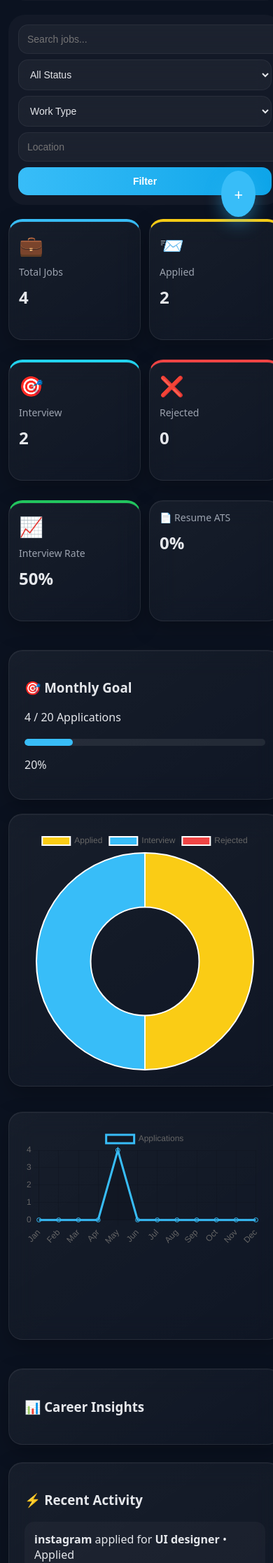
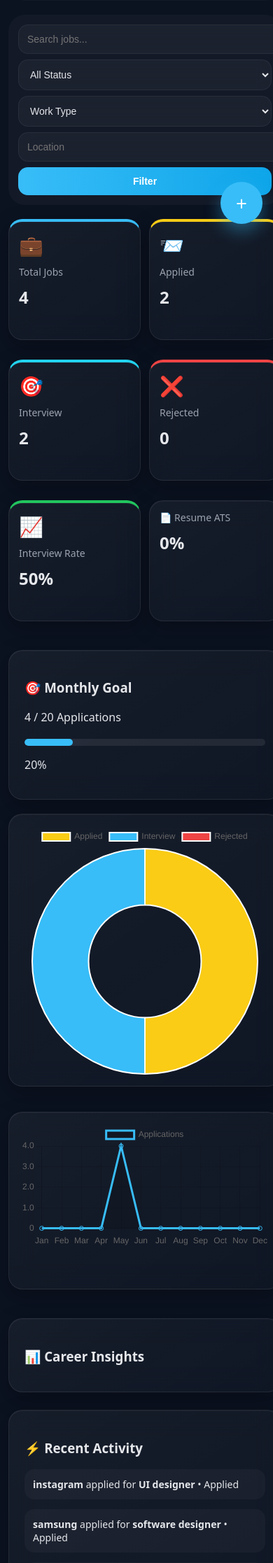
Before and after one commit to AuraStackk/CareerPilot, a Flask app: page /dashboard in a window 390 px wide; the page is wider, and only the part inside the window is pictured. Shown: the part 509-2743 px from the top of that part at 70% size. Run offline with Flask 3, Linux system fonts and the light colour scheme; a user stored in the database is signed in; data comes from the database, SQL or seed files in the repository.

Commit message:
Fix floating action button

```diff
--- a/static/dashboard.css
+++ b/static/dashboard.css
@@ -1009,7 +1009,8 @@
     }
 
     .charts .card{
-    min-height:280px;
+    min-height:220px;
+    padding:16px;
     }
 
    .grid{
@@ -1033,6 +1034,14 @@
     .card{
     border-radius:20px;
     margin-bottom:16px;
+    }
+
+    .insights-card h3{
+    margin-bottom:16px;
+    }
+
+    .insight-item{
+    font-size:14px;
     }
 
     /* Quick stats */
@@ -1113,4 +1122,21 @@
     padding:8px 12px;
     font-size:13px;
     }
+
+    .fab{
+    width:60px;
+    height:60px;
+
+    right:15px;
+    bottom:15px;
+
+    padding:0;
+
+    font-size:28px;
+    }
+
+    .activity-item{
+    padding:12px;
+    font-size:14px;
+    }
 }
```
